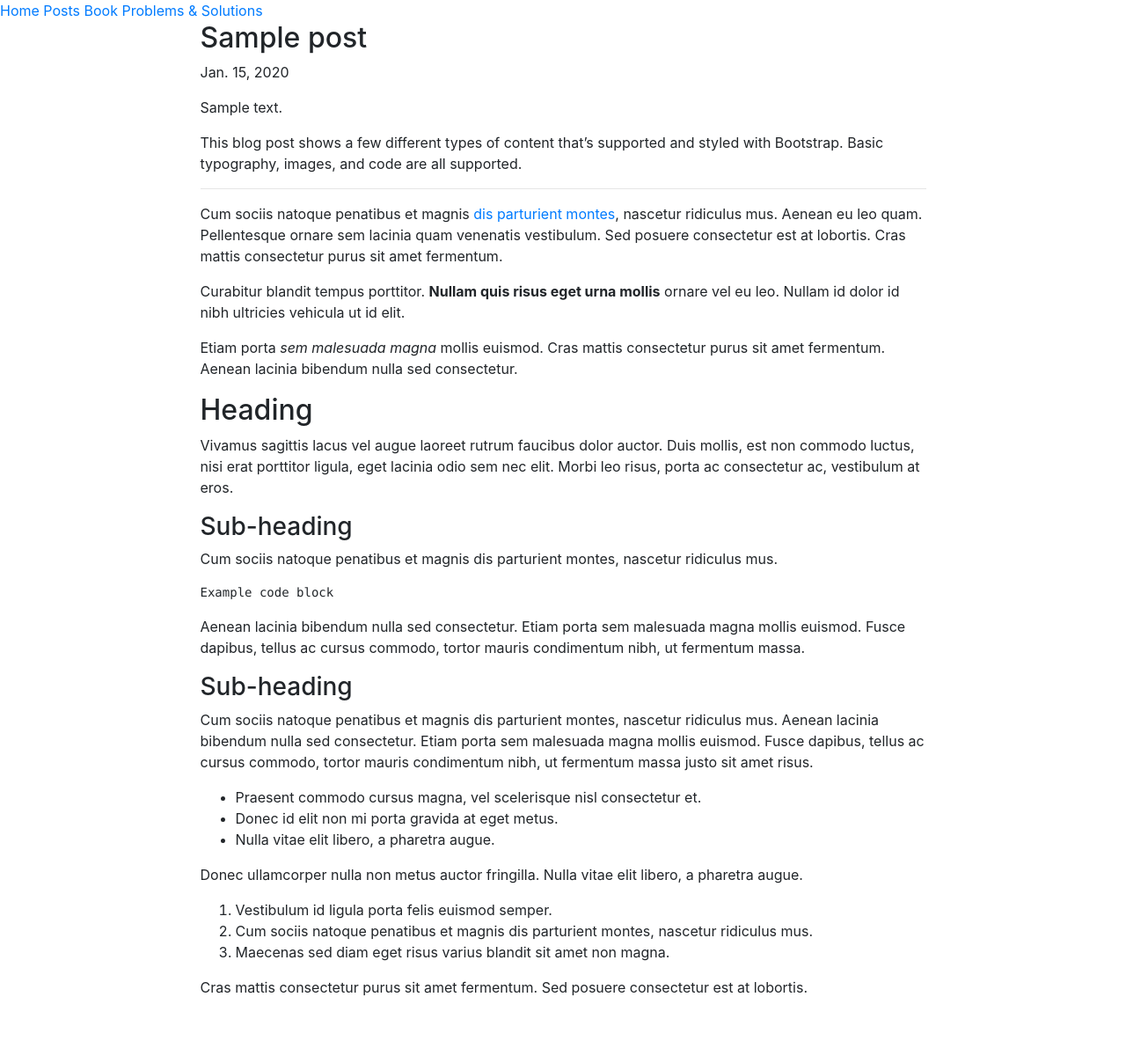
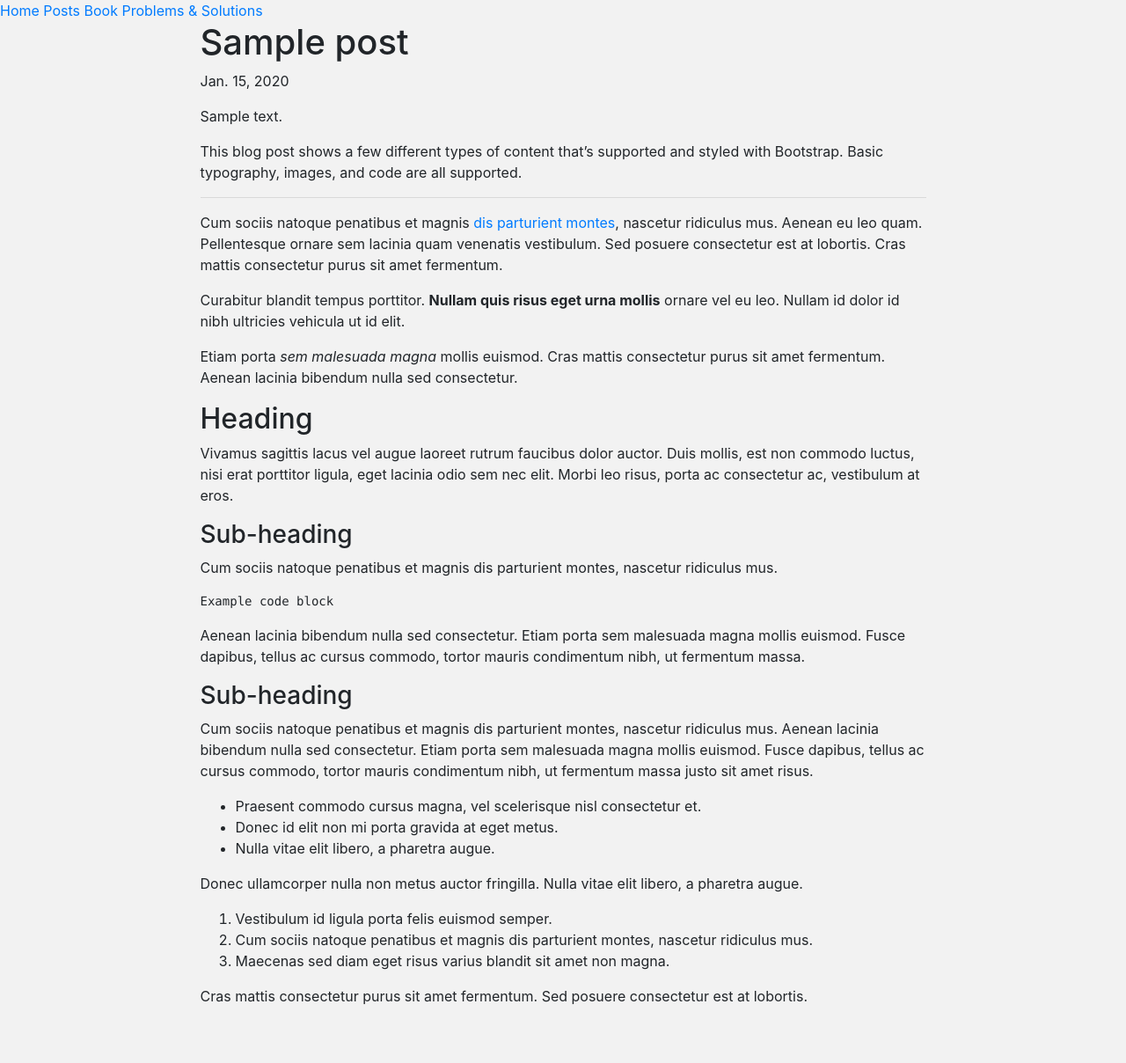
Before and after one commit to tyler-cromwell/Website, a Django app: page /posts/1/ in a window 1280 px wide. Shown: the whole page at 88% size. Before the commit the page ends 1132 px from the top, so only its background shows below. Run offline with Django 3.2, Linux system fonts and the light colour scheme; tables that the repository leaves empty hold one stand-in row (values such as "Sample post"); some libraries are stand-ins or nearby versions.

Commit message:
Slightly darkened background, made post titles larger, and padded bottom of page

```diff
--- /dev/null
+++ b/core/static/base.css
@@ -0,0 +1,3 @@
+body {
+    background-color: #f2f2f2;
+}
--- a/core/templates/base.html
+++ b/core/templates/base.html
@@ -1,4 +1,5 @@
 <!DOCTYPE html>
+{% load static %}
 <html lang="en">
     <head>
         <!-- Required meta tags -->
@@ -13,6 +14,7 @@
         <link rel="stylesheet" href="https://stackpath.bootstrapcdn.com/bootstrap/4.3.1/css/bootstrap.min.css" integrity="sha384-ggOyR0iXCbMQv3Xipma34MD+dH/1fQ784/j6cY/iJTQUOhcWr7x9JvoRxT2MZw1T" crossorigin="anonymous">
 
         <!-- Template-specific CSS -->
+        <link rel="stylesheet" type="text/css" href="{% static "base.css" %}">
         {% block css %}{% endblock css %}
     </head>
     <body>
--- a/core/templates/details.html
+++ b/core/templates/details.html
@@ -24,9 +24,9 @@
 
         <!-- Based on the Bootstrap example/template "Blog", by @mdo (https://twitter.com/mdo) -->
         <main role="main" class="container">
-            <div class="row justify-content-center">
+            <div class="row justify-content-center pb-5">
                 <div class="col-md-9">
-                    <h2>{{ post.title }}</h2>
+                    <h1>{{ post.title }}</h1>
                     <p >{{ post.published_date }}</p>
 
                     <p>{{ post.text }}</p>
--- a/core/templates/index.html
+++ b/core/templates/index.html
@@ -21,7 +21,7 @@
                         <img id="profile" class="rounded-circle" src="{% static "profile.jpg" %}"/>
                     </div>
 
-                    <div class="p-4 mb-3 bg-light rounded">
+                    <div class="p-4 mb-3 rounded">
                         <h4 class="font-italic">About Me</h4>
                         <p class="mb-0">
                             My name is Tyler Cromwell, I'm a senior majoring in Computer Science at the University of Connecticut.
```
